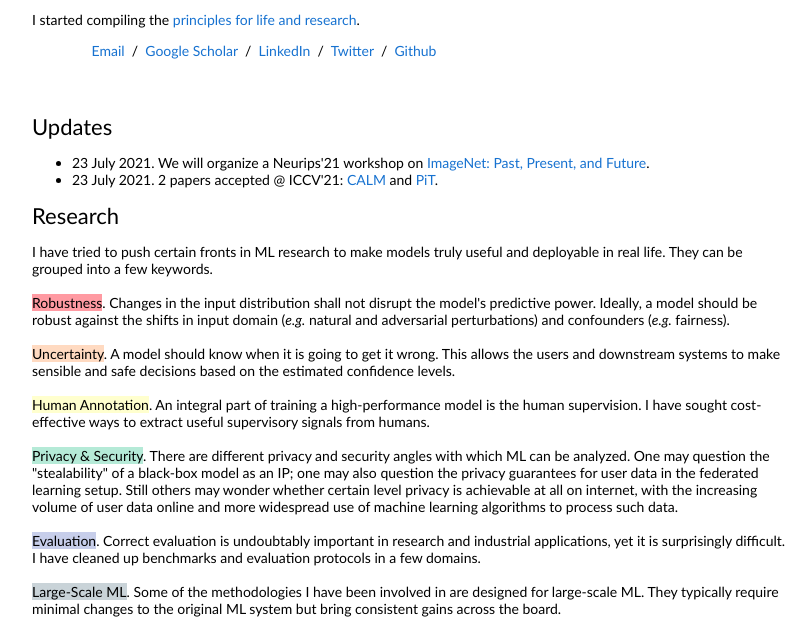
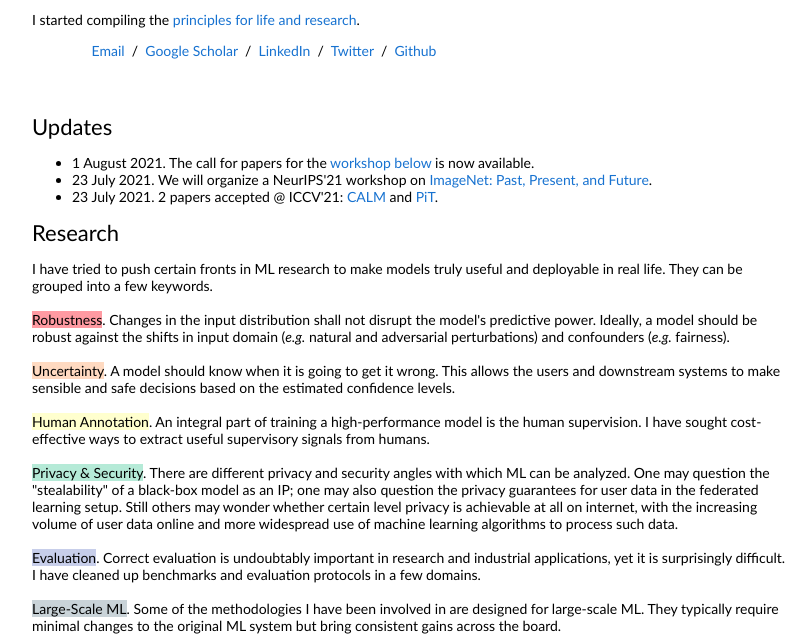
Before and after one commit to coallaoh/coallaoh.github.io, a plain HTML site: page index.html in a window 1280 px wide. Shown: the part 299-936 px from the top of the page, without its empty margins (228-1039 px from the left). Drawn offline with Linux system fonts and the light colour scheme.

Commit message:
Update index.html

```diff
--- a/index.html
+++ b/index.html
@@ -68,7 +68,8 @@
               <heading>Updates</heading>
               <p>
                 <ul>
-                  <li>23 July 2021. We will organize a Neurips'21 workshop on <a href="#imagenet2021neurips">ImageNet: Past, Present, and Future</a>.</li>
+                  <li>1 August 2021. The call for papers for the <a href="https://sites.google.com/view/imagenet-workshop/">workshop below</a> is now available.</li>
+                  <li>23 July 2021. We will organize a NeurIPS'21 workshop on <a href="https://sites.google.com/view/imagenet-workshop/">ImageNet: Past, Present, and Future</a>.</li>
                   <li>23 July 2021. 2 papers accepted @ ICCV'21: <a href="#kim2021iccv">CALM</a> and <a href="#heo2021iccv">PiT</a>.</li>
                 </ul>
               </p>
```
